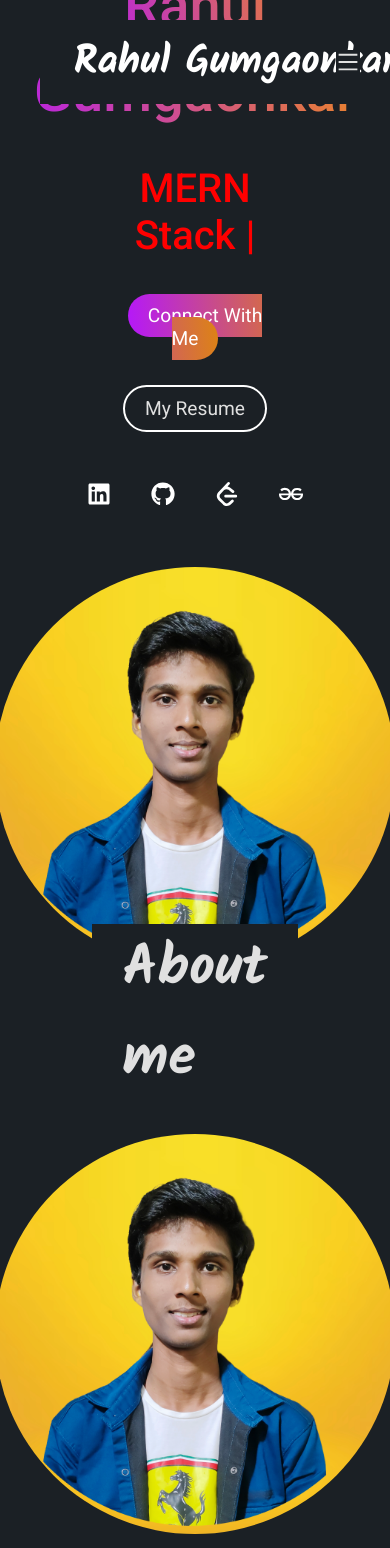
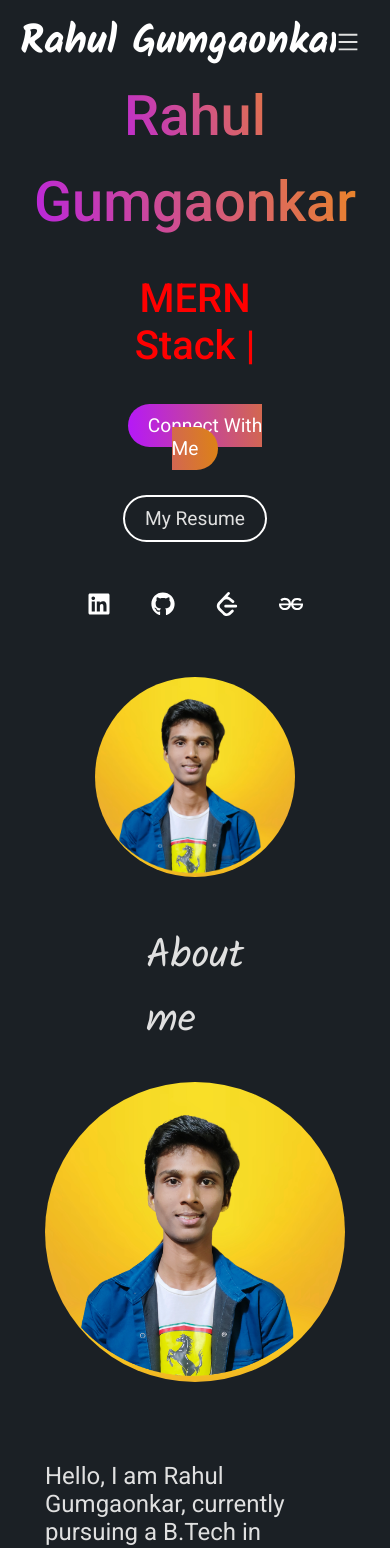
Before and after one commit to Rahul-Gumgaonkar/Portfolio, a React (Create React App) app: page / in a window 390 px wide. Shown: the top 1548 px of the page. Built offline with nearby package versions, Linux system fonts and the light colour scheme; a web font is replaced by a local one.

Commit message:
Add files

```diff
--- a/src/App.css
+++ b/src/App.css
@@ -1,40 +1,11 @@
 @import url('https://fonts.googleapis.com/css2?family=Roboto:ital,wght@0,100;0,300;0,400;0,500;0,700;0,900;1,100;1,300;1,400;1,500;1,700;1,900&display=swap');
 
-.App {
-  text-align: center;
+*{
+    margin: 0;
+    padding: 0;
+    box-sizing: border-box;
 }
 
-.App-logo {
-  height: 40vmin;
-  pointer-events: none;
+.main{
+    width: 100%;
 }
-
-@media (prefers-reduced-motion: no-preference) {
-  .App-logo {
-    animation: App-logo-spin infinite 20s linear;
-  }
-}
-
-.App-header {
-  background-color: #282c34;
-  min-height: 100vh;
-  display: flex;
-  flex-direction: column;
-  align-items: center;
-  justify-content: center;
-  font-size: calc(10px + 2vmin);
-  color: white;
-}
-
-.App-link {
-  color: #61dafb;
-}
-
-@keyframes App-logo-spin {
-  from {
-    transform: rotate(0deg);
-  }
-  to {
-    transform: rotate(360deg);
-  }
-}
--- a/src/App.js
+++ b/src/App.js
@@ -10,7 +10,7 @@ import Skills from "./components/skills/Skills";
 
 function App() {
   return (
-    <div>
+    <div className="main">
       <Navbar />
       <Profile />
       <About />
--- a/src/components/about/About.css
+++ b/src/components/about/About.css
@@ -13,9 +13,9 @@
 }
 
 .about-title h1{
-    padding: 0px 30px;
+    /* padding: 0px 30px; */
     font-size: 3.5rem;
-    font-weight: 600;
+    font-weight: 500;
     font-family: "Kalam", cursive;
 }
 
@@ -49,7 +49,7 @@
     flex-direction: column;
     gap: 20px;
     font-size: 24px;
-    font-weight: 500;
+    font-weight: 400;
 }
 
 .about-skills{
@@ -72,7 +72,7 @@
 }
 
 .about-skill p{
-    min-width: 150px;
+    min-width: 2rem;
     font-size: 24px;
     font-weight: 500;
 }
@@ -97,4 +97,13 @@
         flex-direction: column;
         gap: 80px;
     }
+    .about-title h1{
+        font-size: 2.5rem;
+
+    }
+    .about-left img{
+        width: 300px;
+        height: 300px;
+        border-radius: 50%;
+    }
   }
--- a/src/components/navbar/Navbar.css
+++ b/src/components/navbar/Navbar.css
@@ -58,9 +58,14 @@ a{
 }
 
 
-@media (max-width:768px) {
-    .navbar{
-        margin: 20px 40px;
+@media screen and (max-width:655px) {
+    .navbar {
+        position: fixed;
+        display: flex;
+        align-items: center;
+        justify-content: start;
+        background-color: #1b2025;
+        padding: 10px 20px;
     }
 
     .nav-connect{
@@ -104,7 +109,6 @@ a{
 
     h2{
         display: flex;
-        flex-direction: row;
         align-items: center;
         justify-content: space-between;
     }
--- a/src/components/navbar/Navbar.js
+++ b/src/components/navbar/Navbar.js
@@ -4,7 +4,6 @@ import { AiOutlineMenu } from "react-icons/ai";
 import { RxCross2 } from "react-icons/rx";
 
 function Navbar() {
-  const [menu, setMenu] = useState("home");
   const menuRef = useRef();
 
   const openMenu = () => {
--- a/src/components/profile/Profile.css
+++ b/src/components/profile/Profile.css
@@ -1,4 +1,5 @@
 .profile {
+
     display: flex;
     align-items: center;
     justify-content: center;
@@ -7,6 +8,7 @@
     height: 100vh;
     padding: 0 20px;
     box-sizing: border-box;
+
 }
 
 .left {
@@ -16,7 +18,7 @@
     align-items: center;
     justify-content: center;
     text-align: center;
-    margin-top: 30px;
+    margin-top: 50px;
 }
 
 .right {
@@ -107,10 +109,14 @@
   }
 
   .social-icons a:hover {
-    color: #0073b1; /* Change to desired hover color */
+    color: #0073b1;
   }
 
   @media screen and (max-width: 768px) {
+    .right img{
+      width: 200px;
+      height: 200px;
+    }
     .profile {
       display: flex;
       align-items: center;
--- a/src/components/projects/Projects.js
+++ b/src/components/projects/Projects.js
@@ -1,5 +1,4 @@
 import React from "react";
-import Project from "../project/Project";
 import "./Projects.css";
 
 function Projects() {
```
